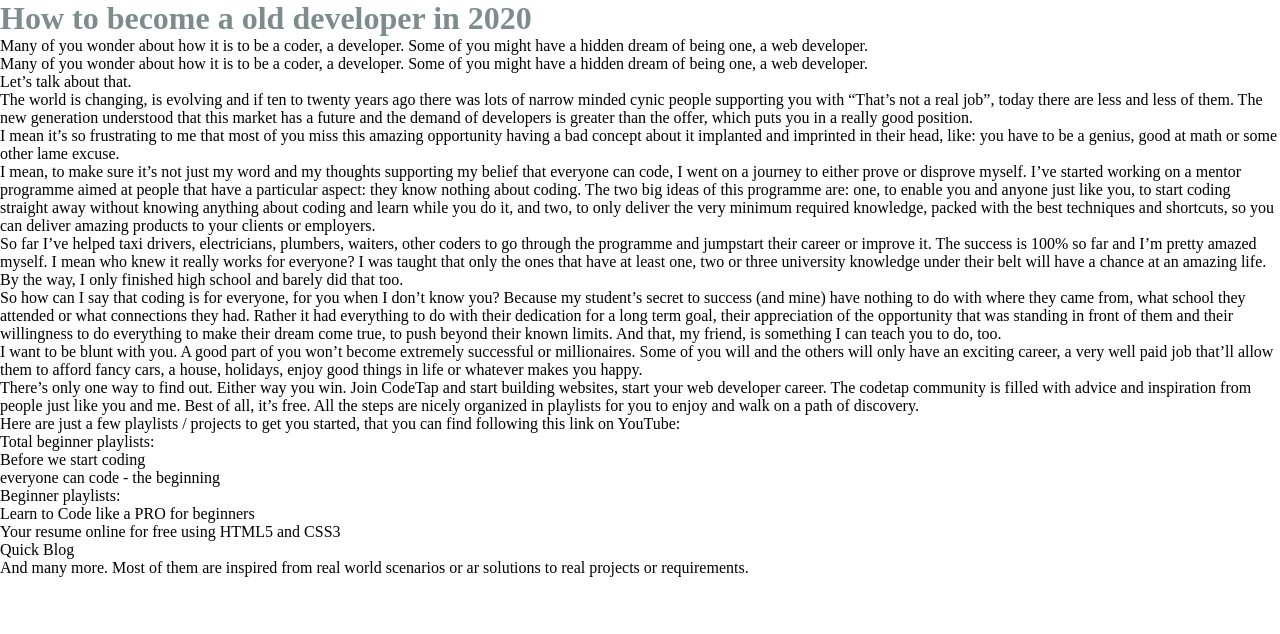
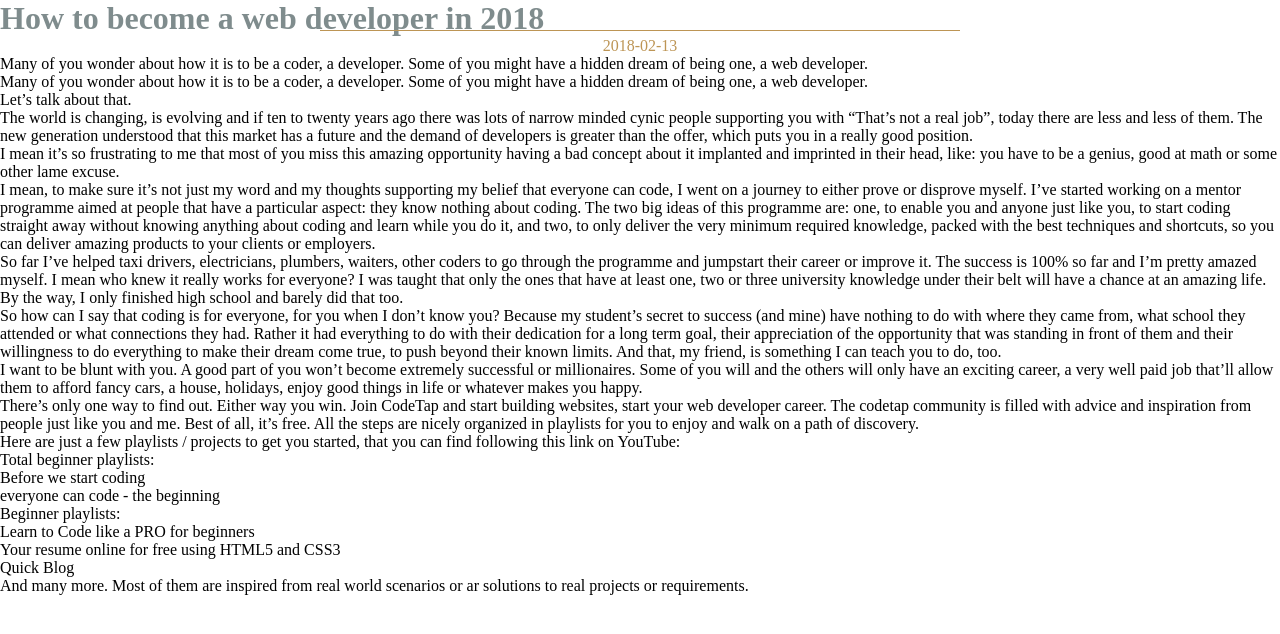
Before and after one commit to IustinM/codetap-blog, a website: page src/how-to-become-a-old-developer-in-2020/index.pug in a window 1280 px wide. Drawn offline with nearby package versions, Linux system fonts and the light colour scheme; files that its build step writes are made by us from their sources; a web font is replaced by a local one.

Commit message:
create createDate and only use one html tag to style it

```diff
--- a/src/_component/layout/layout.pug
+++ b/src/_component/layout/layout.pug
@@ -1,10 +1,11 @@
+
 doctype html
 html
     block super-config
     head
         title=title
-        meta(name="description",content=description)
-        link(rel="stylesheet", href="style.css")
+        meta(name="description", content=description)
+        link(rel="stylesheet", href="/style.css")
     body
         include ../welcome/welcome
         block awesome-content
--- a/src/_component/welcome/welcome.pug
+++ b/src/_component/welcome/welcome.pug
@@ -1,3 +1,6 @@
-.welcome
+welcome
     h1.welcome__title=title
+    //- if it doesn't work wrap it and style it
+    //- p.welcome__create-date=createDate
+    p(data-text=createDate).welcome__create-date
     p=description
--- a/src/_component/welcome/welcome.scss
+++ b/src/_component/welcome/welcome.scss
@@ -1,10 +1,33 @@
-.welcome__title{
-    color:var(--color-dark);
-
+.welcome__title {
+    color: var(--color-dark);
 }
 
-.theme_button{
- padding: 0.5rem 1rem;
- margin: 0.5rem 1rem;
- color: white;
+.theme_button {
+    padding: 0.5rem 1rem;
+    margin: 0.5rem 1rem;
+    color: white;
 }
+
+.welcome__create-date {
+    text-align: center;
+    position: relative;
+    color: $color-twine;
+    width: 50%;
+    margin: 0 auto;
+
+    &:after {
+        position: relative;
+        content: attr(data-text);
+        padding: 0 1rem;
+        background-color: #fff;
+    }
+
+    &:before  {
+        content: '';
+        bottom: 1.5rem;
+        left: 0;
+        right: 0;
+        position: absolute;
+        border-bottom: 0.1rem solid $color-twine;
+    }
+}
--- a/src/how-to-become-a-old-developer-in-2020/index.pug
+++ b/src/how-to-become-a-old-developer-in-2020/index.pug
@@ -1,29 +1,32 @@
 extends ../_component/layout/layout
+
 block super-config
     -
-        let title = 'How to become a old developer in 2020'
-        let description = `Many of you wonder about how it is to be a coder, a developer. Some of you might have a hidden dream of being one, a web developer. `
+        let title = 'How to become a web developer in 2018'
+        let description = `Many of you wonder about how it is to be a coder, a developer. Some of you might have a hidden dream of being one, a web developer.`
+        let createDate = `2018-02-13`
 block awesome-content
-            p Many of you wonder about how it is to be a coder, a developer. Some of you might have a hidden dream of being one, a web developer.
-            p Let’s talk about that.
-            p The world is changing, is evolving and if ten to twenty years ago there was lots of narrow minded cynic people supporting you with “That’s not a real job”, today there are less and less of them. The new generation understood that this market has a future and the demand of developers is greater than the offer, which puts you in a really good position.
-            p I mean it’s so frustrating to me that most of you miss this amazing opportunity having a bad concept about it implanted and imprinted in their head, like: you have to be a genius, good at math or some other lame excuse.
-            p I mean, to make sure it’s not just my word and my thoughts supporting my belief that everyone can code, I went on a journey to either prove or disprove myself. I’ve started working on a mentor programme aimed at people that have a particular aspect: they know nothing about coding. The two big ideas of this programme are: one, to enable you and anyone just like you, to start coding straight away without knowing anything about coding and learn while you do it, and two, to only deliver the very minimum required knowledge, packed with the best techniques and shortcuts, so you can deliver amazing products to your clients or employers.
-            p So far I’ve helped taxi drivers, electricians, plumbers, waiters, other coders to go through the programme and jumpstart their career or improve it. The success is 100% so far and I’m pretty amazed myself. I mean who knew it really works for everyone? I was taught that only the ones that have at least one, two or three university knowledge under their belt will have a chance at an amazing life. By the way, I only finished high school and barely did that too.
-            p So how can I say that coding is for everyone, for you when I don’t know you? Because my student’s secret to success (and mine) have nothing to do with where they came from, what school they attended or what connections they had. Rather it had everything to do with their dedication for a long term goal, their appreciation of the opportunity that was standing in front of them and their willingness to do everything to make their dream come true, to push beyond their known limits. And that, my friend, is something I can teach you to do, too.
-            p I want to be blunt with you. A good part of you won’t become extremely successful or millionaires. Some of you will and the others will only have an exciting career, a very well paid job that’ll allow them to afford fancy cars, a house, holidays, enjoy good things in life or whatever makes you happy.
-            p There’s only one way to find out. Either way you win. Join CodeTap and start building websites, start your web developer career. The codetap community is filled with advice and inspiration from people just like you and me. Best of all, it’s free. All the steps are nicely organized in playlists for you to enjoy and walk on a path of discovery.
-            p Here are just a few playlists / projects to get you started, that you can find following this link on YouTube:
+    p Many of you wonder about how it is to be a coder, a developer. Some of you might have a hidden dream of being one, a web developer.
+    p Let’s talk about that.
+    p The world is changing, is evolving and if ten to twenty years ago there was lots of narrow minded cynic people supporting you with “That’s not a real job”, today there are less and less of them. The new generation understood that this market has a future and the demand of developers is greater than the offer, which puts you in a really good position.
+    p I mean it’s so frustrating to me that most of you miss this amazing opportunity having a bad concept about it implanted and imprinted in their head, like: you have to be a genius, good at math or some other lame excuse.
+    p I mean, to make sure it’s not just my word and my thoughts supporting my belief that everyone can code, I went on a journey to either prove or disprove myself. I’ve started working on a mentor programme aimed at people that have a particular aspect: they know nothing about coding. The two big ideas of this programme are: one, to enable you and anyone just like you, to start coding straight away without knowing anything about coding and learn while you do it, and two, to only deliver the very minimum required knowledge, packed with the best techniques and shortcuts, so you can deliver amazing products to your clients or employers.
+    p So far I’ve helped taxi drivers, electricians, plumbers, waiters, other coders to go through the programme and jumpstart their career or improve it. The success is 100% so far and I’m pretty amazed myself. I mean who knew it really works for everyone? I was taught that only the ones that have at least one, two or three university knowledge under their belt will have a chance at an amazing life. By the way, I only finished high school and barely did that too.
+    p So how can I say that coding is for everyone, for you when I don’t know you? Because my student’s secret to success (and mine) have nothing to do with where they came from, what school they attended or what connections they had. Rather it had everything to do with their dedication for a long term goal, their appreciation of the opportunity that was standing in front of them and their willingness to do everything to make their dream come true, to push beyond their known limits. And that, my friend, is something I can teach you to do, too.
+    p I want to be blunt with you. A good part of you won’t become extremely successful or millionaires. Some of you will and the others will only have an exciting career, a very well paid job that’ll allow them to afford fancy cars, a house, holidays, enjoy good things in life or whatever makes you happy.
+    p There’s only one way to find out. Either way you win. Join CodeTap and start building websites, start your web developer career. The codetap community is filled with advice and inspiration from people just like you and me. Best of all, it’s free. All the steps are nicely organized in playlists for you to enjoy and walk on a path of discovery.
+    p Here are just a few playlists / projects to get you started, that you can find following this link on YouTube:
 
-            p Total beginner playlists:
-                ol
-                    li Before we start coding
-                    li everyone can code - the beginning
 
-            p Beginner playlists:
-                ol
-                    li Learn to Code like a PRO for beginners
-                    li Your resume online for free using HTML5 and CSS3
-                    li Quick Blog
+    p Total beginner playlists:
+    ol
+        li Before we start coding
+        li everyone can code - the beginning
 
-            p And many more. Most of them are inspired from real world scenarios or ar solutions to real projects or requirements.
+    p Beginner playlists:
+    ol
+        li Learn to Code like a PRO for beginners
+        li Your resume online for free using HTML5 and CSS3
+        li Quick Blog
+
+    p And many more. Most of them are inspired from real world scenarios or ar solutions to real projects or requirements.
```
